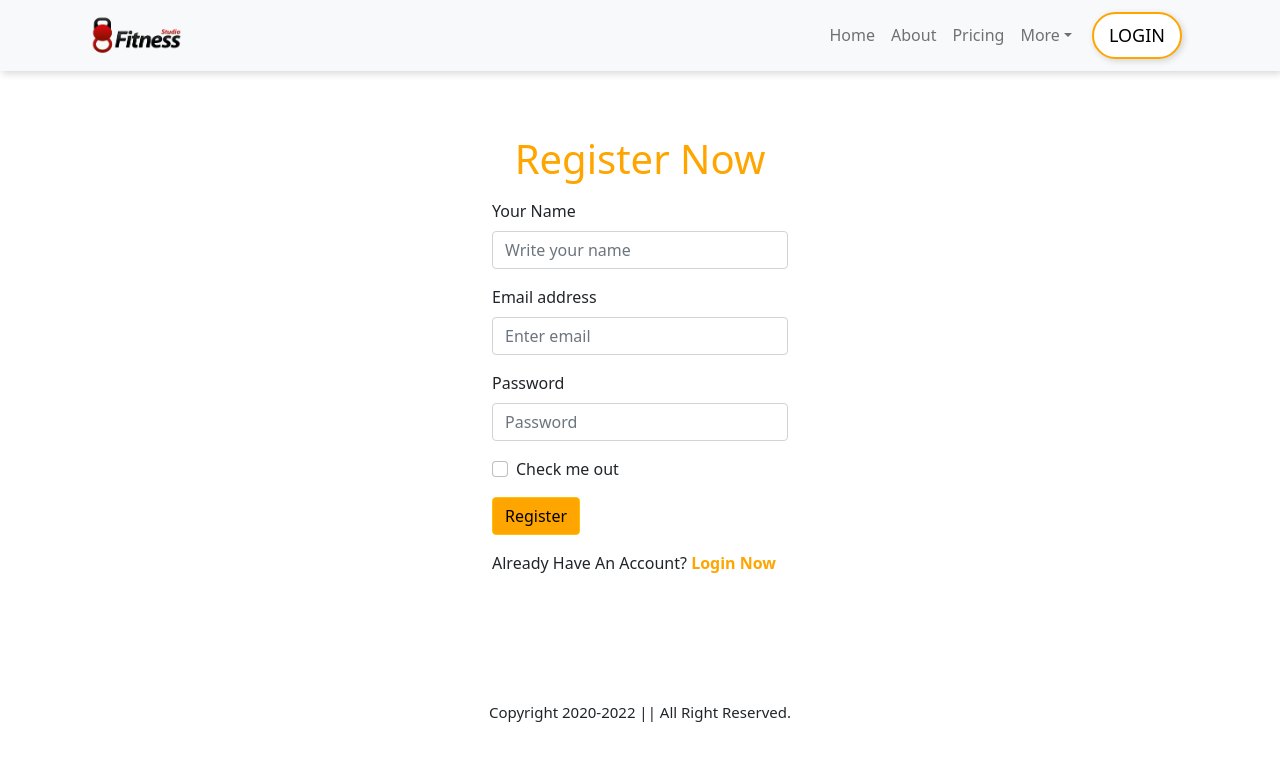
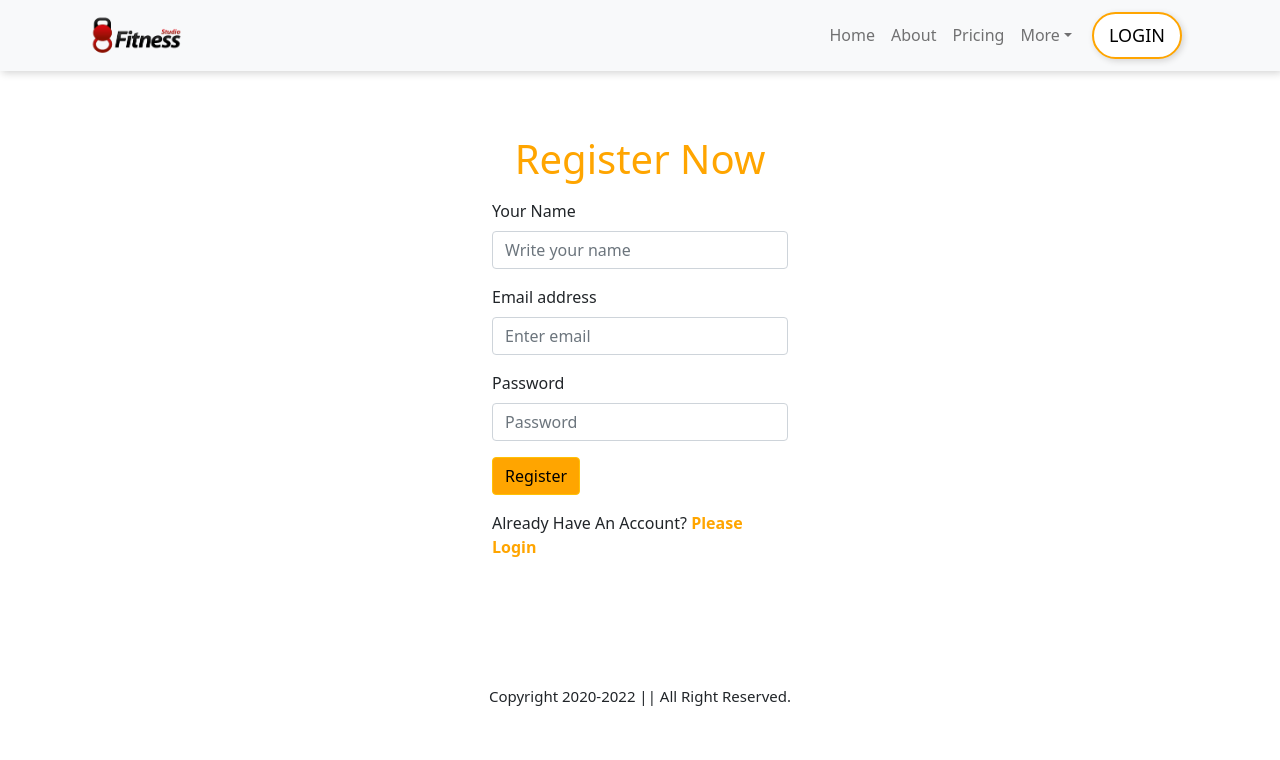
Before and after one commit to rirefat/fitness-studio, a React (Create React App) app: page /register in a window 1280 px wide. Shown: the top 760 px of the page. Built offline with nearby package versions, Linux system fonts and the light colour scheme.

Commit message:
Setup environment for firebase

```diff
--- a/src/components/Login/Login.js
+++ b/src/components/Login/Login.js
@@ -32,9 +32,6 @@ const Login = () => {
                     <Form.Label>Password</Form.Label>
                     <Form.Control type="password" placeholder="Password" ref={passRef} required/>
                 </Form.Group>
-                <Form.Group className="mb-3" controlId="formBasicCheckbox">
-                    <Form.Check type="checkbox" label="Check me out" />
-                </Form.Group>
                 <Button variant="warning" type="submit">
                     LOGIN
                 </Button>
--- a/src/components/Register/Register.js
+++ b/src/components/Register/Register.js
@@ -9,40 +9,40 @@ const Register = () => {
     const navigateLogin =()=>{
         navigate('/login');
     }
-    const handleSubmit = event =>{
+    const handleRegister = event =>{
         event.preventDefault();
+        const name = event.target.name.value;
+        const email = event.target.email.value;
+        const pass = event.target.pass.value;
     }
     return (
         <div>
             <div className='container w-25 mx-auto login-form'>
             <h1 className='register-title mb-3'>Register Now</h1>
-            <Form onSubmit={handleSubmit}>
+            <Form onSubmit={handleRegister}>
                 <Form.Group className="mb-3" controlId="formBasicName">
                     <Form.Label>Your Name</Form.Label>
-                    <Form.Control type="text" placeholder="Write your name" required/>
+                    <Form.Control type="text" name='name' placeholder="Write your name" required/>
                     <Form.Text className="text-muted">
                     </Form.Text>
                 </Form.Group>
 
                 <Form.Group className="mb-3" controlId="formBasicEmail">
                     <Form.Label>Email address</Form.Label>
-                    <Form.Control type="email" placeholder="Enter email" required/>
+                    <Form.Control type="email" name='email' placeholder="Enter email" required/>
                     <Form.Text className="text-muted">
                     </Form.Text>
                 </Form.Group>
 
                 <Form.Group className="mb-3" controlId="formBasicPassword">
                     <Form.Label>Password</Form.Label>
-                    <Form.Control type="password" placeholder="Password" required/>
-                </Form.Group>
-                <Form.Group className="mb-3" controlId="formBasicCheckbox">
-                    <Form.Check type="checkbox" label="Check me out" />
+                    <Form.Control type="password" name='pass' placeholder="Password" required/>
                 </Form.Group>
                 <Button variant="warning" type="submit">
                     Register
                 </Button>
                 </Form>
-                <p className='my-3'>Already Have An Account? <span className='highlighted-text' onClick={navigateLogin}>Login Now</span></p>
+                <p className='my-3'>Already Have An Account? <span className='highlighted-text' onClick={navigateLogin}>Please Login</span></p>
         </div>
         </div>
     );
```
Also changed, not shown: public/firebase.init.js (+12 -6 lines).
